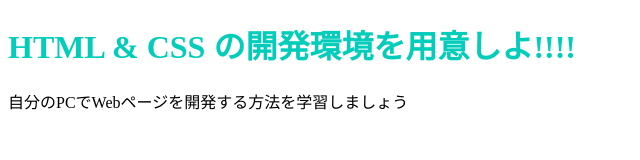
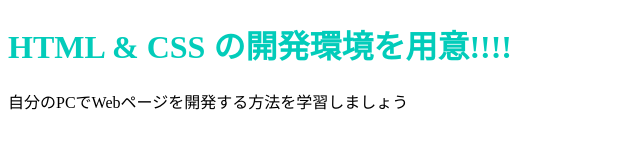
Before and after one commit to jyugem35/github.io, a plain HTML site: page index.html in a window 1280 px wide. Shown: the whole page, without its empty margins (0-640 px from the left). Drawn offline with Linux system fonts and the light colour scheme.

Commit message:
Update index.html

```diff
--- a/index.html
+++ b/index.html
@@ -6,7 +6,7 @@
     <title>Progate</title>
   </head>
   <body>
-    <h1 class="title">HTML & CSS の開発環境を用意しよ!!!!</h1>
+    <h1 class="title">HTML & CSS の開発環境を用意!!!!</h1>
     <p>自分のPCでWebページを開発する方法を学習しましょう</p>
   </body>
 </html>
```
